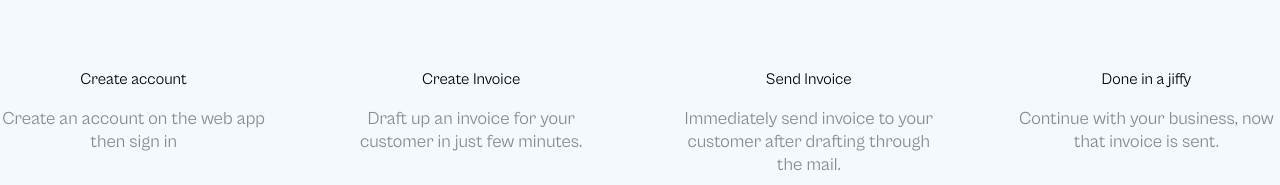
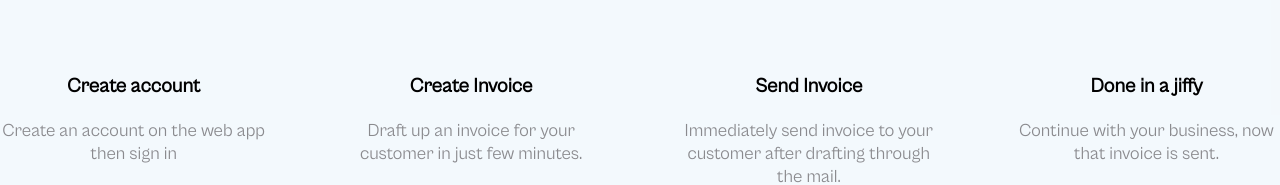
Before and after one commit to devs-22/Kupon-V2, a React (Create React App) app: page / in a window 1280 px wide. Shown: the part 648-833 px from the top of the page. Built offline with nearby package versions, Linux system fonts and the light colour scheme.

Commit message:
Finishing DGS

```diff
--- a/src/components/DesktopGetStarted/DesktopGetStarted.scss
+++ b/src/components/DesktopGetStarted/DesktopGetStarted.scss
@@ -18,7 +18,7 @@ section {
     }
     .DGS__heading {
       text-align: center;
-      .DGS_hold__p2 {
+      .DGS_hold__p1 {
         font-weight: bold;
         font-size: 20px;
       }
```
Also changed, not shown: src/components/DesktopGetStarted/DesktopGetStarted.tsx (line endings or trailing spaces).
